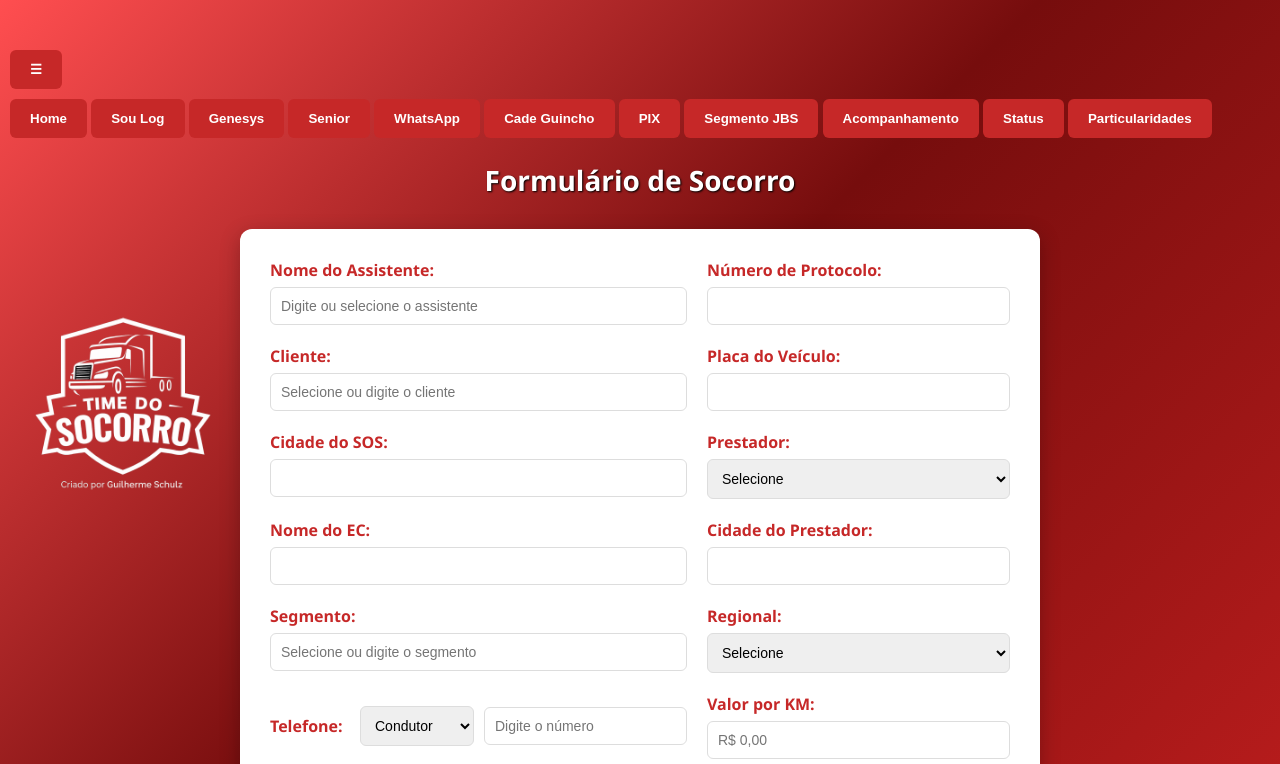
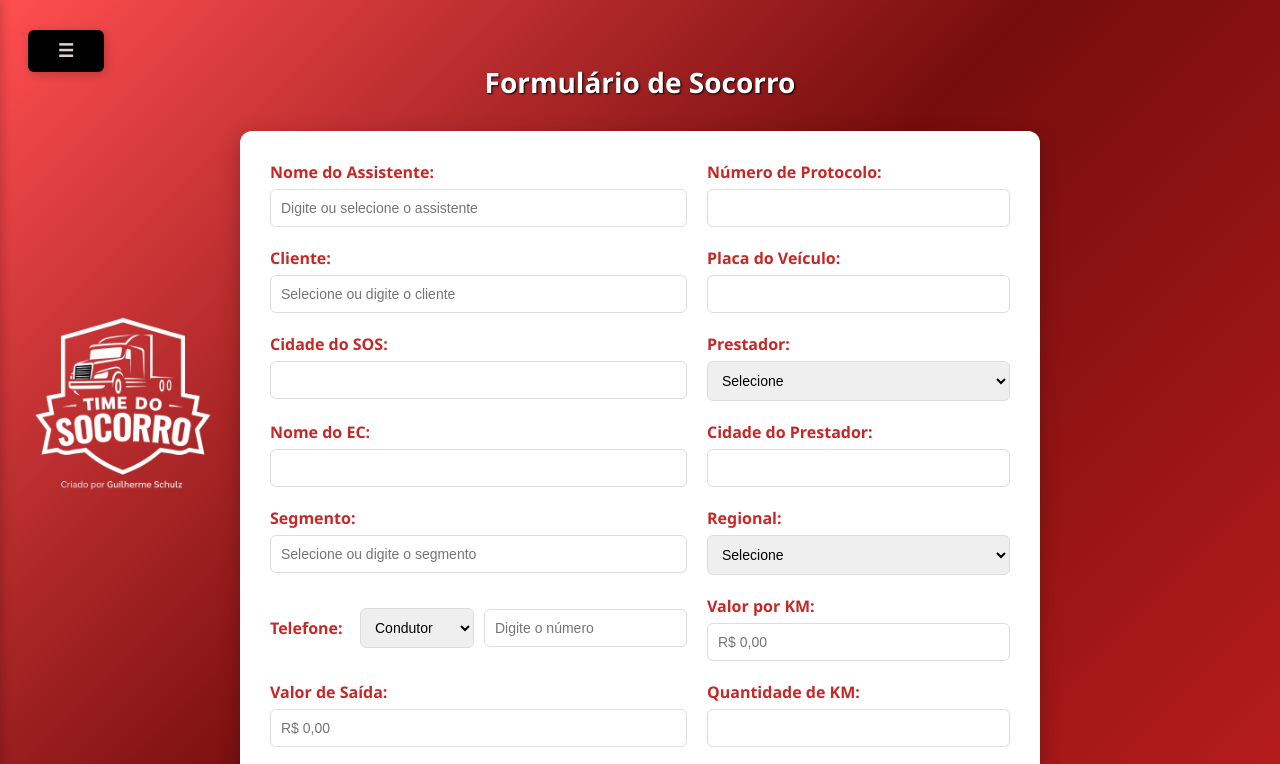
Before and after one commit to guischulz20/edenred-ticketlog, a plain HTML site: page index.html in a window 1280 px wide. Shown: the top 764 px of the page. Drawn offline with nearby package versions, Linux system fonts and the light colour scheme.

Commit message:
Update jbs.css

```diff
--- a/jbs.css/jbs.css
+++ b/jbs.css/jbs.css
@@ -21,28 +21,61 @@ body {
     height: 230px;
 }
 
-.regua-links {
-    display: flex;
-    justify-content: center;
-    gap: 20px;
-    margin-bottom: 30px;
-    flex-wrap: wrap;
+
+.sidebar {
+      position: fixed;
+      top: 0;
+      left: 0;
+      width: 240px;
+      height: 100%;
+      background: #ffffff;
+      box-shadow: 2px 0 10px rgba(0,0,0,0.2);
+      padding: 20px 10px;
+      transform: translateX(-100%);
+      transition: transform 0.3s ease;
+      z-index: 1000;
     }
 
-.regua-links button {
-    background-color: #ffffff;
+    .sidebar.open {
+      transform: translateX(0);
+    }
+
+    .sidebar .toggle-btn {
+      position: absolute;
+      top: 20px;
+      right: -40%;
+      background: #000000;
+      color: #dcd0d0;
+      border: none;
+      padding: 10px 30px;
+      border-radius: 6px;
+      cursor: pointer;
+      font-size: 18px;
+      box-shadow: 2px 2px 10px rgba(0,0,0,0.2);
+    }
+
+    .sidebar-links {
+      display: flex;
+      flex-direction: column;
+      gap: 10px;
+      margin-top: 60px;
+    }
+
+    .sidebar-links button {
+      width: 100%;
+      background: #fff;
       color: #c62828;
-    border: 2px solid #ffffff;
-    padding: 10px 20px;
+      border: 2px solid #c62828;
+      padding: 10px;
       border-radius: 6px;
       font-weight: bold;
       cursor: pointer;
-    transition: all 0.3s ease;
+      transition: 0.3s;
     }
 
-.regua-links button:hover {
-    background-color: #ffffff;
-    color: #b71c1c;
+    .sidebar-links button:hover {
+      background: #c62828;
+      color: #fff;
     }
 
 h2 {
```
Lines whose indentation alone changed are shown as unchanged.
